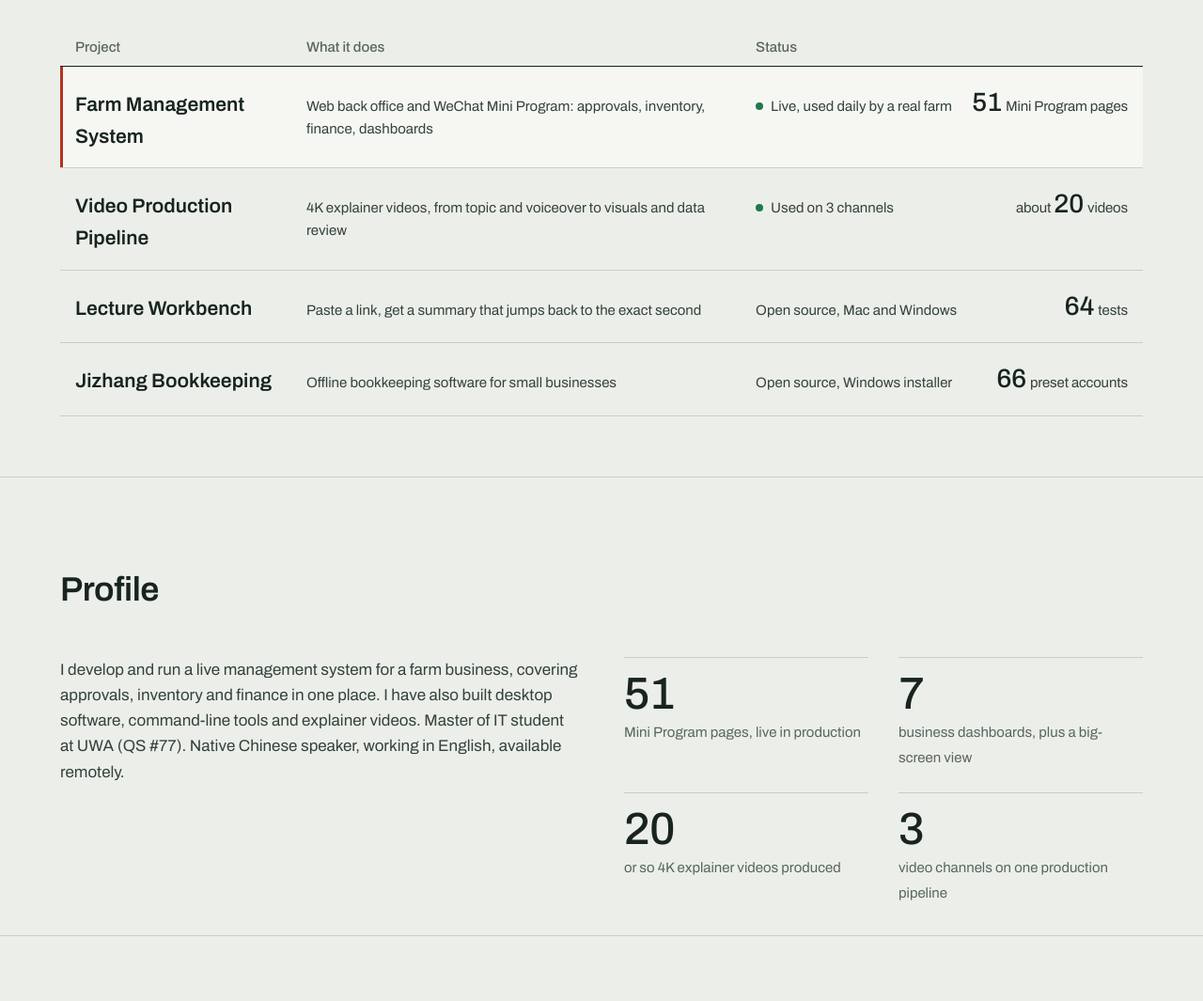
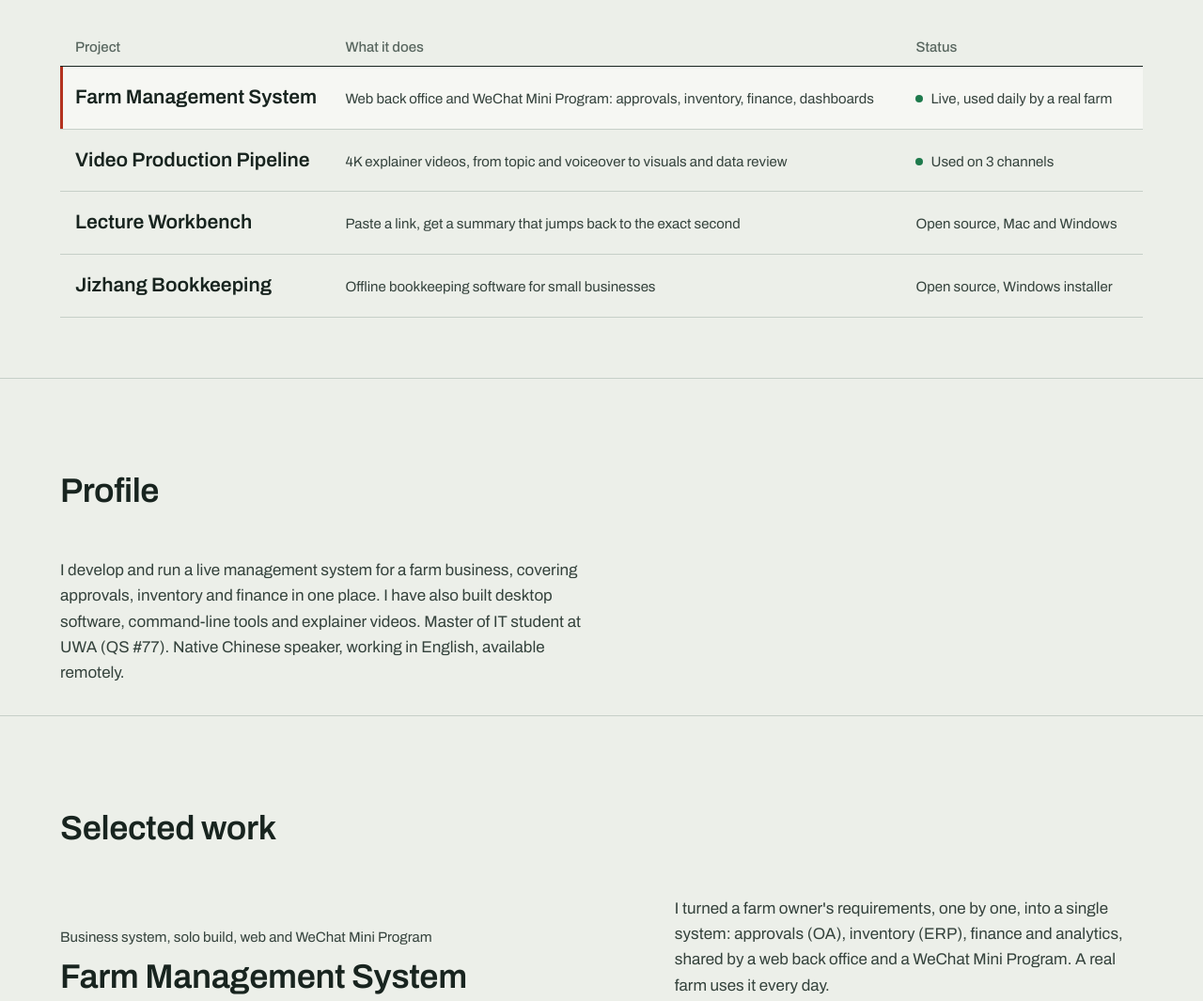
Before and after one commit to camzhou831-star/camzhou831-star.github.io, a plain HTML site: page en/index.html in a window 1280 px wide. Shown: the part 600-1665 px from the top of the page at 94% size. Drawn offline with Linux system fonts and the light colour scheme.

Commit message:
作品集：去掉首屏台账数字列和简介大数字
数字仍保留在各作品的详细介绍里。

Co-Authored-By: Claude Opus 5.5 <noreply@anthropic.com>

```diff
--- a/en/index.html
+++ b/en/index.html
@@ -94,8 +94,6 @@ h1 span{display:block}
 .ledger tr:has(a:focus-visible){outline:2px solid var(--red);outline-offset:-2px}
 .ledger .st{white-space:nowrap}
 .ledger .st .dot{display:inline-block;margin-right:8px;vertical-align:1px}
-.ledger .fig{text-align:right;white-space:nowrap;padding-right:16px}
-.ledger .fig b{font-size:28px;font-weight:500;color:var(--ink);margin-right:4px}
 
 /* 分区 */
 section.sec{border-top:1px solid var(--rule)}
@@ -104,12 +102,8 @@ section.sec>.wrap{padding-block:96px 32px;display:grid;grid-template-columns:min
 .sechead p{margin-top:12px;color:var(--pencil);max-width:36em}
 
 /* 简介 */
-.about{display:grid;grid-template-columns:minmax(0,6fr) minmax(0,6fr);gap:48px;align-items:start}
+.about{display:block}
 .about>p{color:var(--soft);max-width:34em}
-.nums{display:grid;grid-template-columns:repeat(2,minmax(0,1fr));gap:24px 32px}
-.nums div{border-top:1px solid var(--rule);padding-top:12px}
-.nums b{display:block;font-size:48px;font-weight:500;line-height:1.1}
-.nums span{font-size:15px;color:var(--pencil)}
 
 /* 作品 */
 .case{display:grid;grid-template-columns:minmax(0,1fr);gap:32px;padding-top:64px;border-top:1px solid var(--rule)}
@@ -190,15 +184,13 @@ footer .wrap{padding-block:24px;font-size:14px;color:var(--pencil);border-top:1p
   .links{display:none} #theme{margin-left:auto}
   header.hero .wrap{grid-template-columns:minmax(0,1fr);padding-block:40px 48px;gap:32px}
   .ledger thead{display:none}
-  .ledger tbody tr{display:grid;grid-template-columns:minmax(0,1fr) auto;gap:4px 16px;padding:16px 12px 16px 16px}
+  .ledger tbody tr{display:grid;grid-template-columns:minmax(0,1fr);gap:4px 16px;padding:16px 12px 16px 16px}
   .ledger td,.ledger td:first-child{padding:0}
   .ledger tbody tr{box-shadow:inset 3px 0 0 transparent}
   .ledger tr.on{box-shadow:inset 3px 0 0 var(--red)} .ledger tr.on td:first-child{box-shadow:none}
   .ledger .ds{grid-column:1/-1;grid-row:2}
   .ledger .st{grid-column:1/-1;grid-row:3;white-space:normal}
-  .ledger .fig{grid-column:2;grid-row:1;padding:0}
-  .ledger .fig b{font-size:24px}
-  section.sec>.wrap{padding-block:64px 24px;gap:32px}
+      section.sec>.wrap{padding-block:64px 24px;gap:32px}
   .about,.cols,.chead{grid-template-columns:minmax(0,1fr);gap:24px}
   .steps,.frames,.mods{grid-template-columns:repeat(2,minmax(0,1fr))}
   .row{grid-template-columns:minmax(0,1fr)} .row>*{grid-column:1!important;grid-row:auto!important}
@@ -208,8 +200,7 @@ footer .wrap{padding-block:24px;font-size:14px;color:var(--pencil);border-top:1p
 }
 @media (max-width:520px){
   .bar{gap:16px} .bar .btn.sm{padding:6px 10px}
-  .nums b{font-size:40px}
-  .steps,.mods{grid-template-columns:minmax(0,1fr)}
+    .steps,.mods{grid-template-columns:minmax(0,1fr)}
 }
 @media (prefers-reduced-motion:reduce){html{scroll-behavior:auto}}
 
@@ -258,12 +249,12 @@ h1{max-width:18em}
   </figure>
   <table class="ledger">
     <caption class="vh">Main projects. Hover a row to see that project above; select a row to jump to its case study.</caption>
-    <thead><tr><th scope="col">Project</th><th scope="col">What it does</th><th scope="col">Status</th><th scope="col"><span class="vh">Key figure</span></th></tr></thead>
+    <thead><tr><th scope="col">Project</th><th scope="col">What it does</th><th scope="col">Status</th></tr></thead>
     <tbody>
-      <tr class="on" data-src="../img/tf-home-en.jpg" data-cap="Farm Management System: back-office home"><td class="nm"><a href="#turtle">Farm Management System</a></td><td class="ds">Web back office and WeChat Mini Program: approvals, inventory, finance, dashboards</td><td class="st"><span class="dot" aria-hidden="true"></span>Live, used daily by a real farm</td><td class="fig num"><b>51</b>Mini Program pages</td></tr>
-      <tr data-src="../img/vd-1.jpg" data-fit="contain" data-cap="Video Production Pipeline: opening frame of an episode"><td class="nm"><a href="#video">Video Production Pipeline</a></td><td class="ds">4K explainer videos, from topic and voiceover to visuals and data review</td><td class="st"><span class="dot" aria-hidden="true"></span>Used on 3 channels</td><td class="fig num">about <b>20</b>videos</td></tr>
-      <tr data-src="../img/lt-summary-en.jpg" data-cap="Lecture Workbench: a timestamped summary"><td class="nm"><a href="#toolkit">Lecture Workbench</a></td><td class="ds">Paste a link, get a summary that jumps back to the exact second</td><td class="st">Open source, Mac and Windows</td><td class="fig num"><b>64</b>tests</td></tr>
-      <tr data-src="../img/jz-dashboard-en.jpg" data-cap="Jizhang Bookkeeping: dashboard"><td class="nm"><a href="#jizhang">Jizhang Bookkeeping</a></td><td class="ds">Offline bookkeeping software for small businesses</td><td class="st">Open source, Windows installer</td><td class="fig num"><b>66</b>preset accounts</td></tr>
+      <tr class="on" data-src="../img/tf-home-en.jpg" data-cap="Farm Management System: back-office home"><td class="nm"><a href="#turtle">Farm Management System</a></td><td class="ds">Web back office and WeChat Mini Program: approvals, inventory, finance, dashboards</td><td class="st"><span class="dot" aria-hidden="true"></span>Live, used daily by a real farm</td></tr>
+      <tr data-src="../img/vd-1.jpg" data-fit="contain" data-cap="Video Production Pipeline: opening frame of an episode"><td class="nm"><a href="#video">Video Production Pipeline</a></td><td class="ds">4K explainer videos, from topic and voiceover to visuals and data review</td><td class="st"><span class="dot" aria-hidden="true"></span>Used on 3 channels</td></tr>
+      <tr data-src="../img/lt-summary-en.jpg" data-cap="Lecture Workbench: a timestamped summary"><td class="nm"><a href="#toolkit">Lecture Workbench</a></td><td class="ds">Paste a link, get a summary that jumps back to the exact second</td><td class="st">Open source, Mac and Windows</td></tr>
+      <tr data-src="../img/jz-dashboard-en.jpg" data-cap="Jizhang Bookkeeping: dashboard"><td class="nm"><a href="#jizhang">Jizhang Bookkeeping</a></td><td class="ds">Offline bookkeeping software for small businesses</td><td class="st">Open source, Windows installer</td></tr>
     </tbody>
   </table>
 </div></header>
@@ -272,12 +263,6 @@ h1{max-width:18em}
   <div class="sechead"><h2>Profile</h2></div>
   <div class="about">
     <p>I develop and run a live management system for a farm business, covering approvals, inventory and finance in one place. I have also built desktop software, command-line tools and explainer videos. Master of IT student at UWA (QS #77). Native Chinese speaker, working in English, available remotely.</p>
-    <div class="nums">
-      <div><b class="num">51</b><span>Mini Program pages, live in production</span></div>
-      <div><b class="num">7</b><span>business dashboards, plus a big-screen view</span></div>
-      <div><b class="num">20</b><span>or so 4K explainer videos produced</span></div>
-      <div><b class="num">3</b><span>video channels on one production pipeline</span></div>
-    </div>
   </div>
 </div></section>
 
```
Also changed, not shown: index.html (+9 -24 lines).
